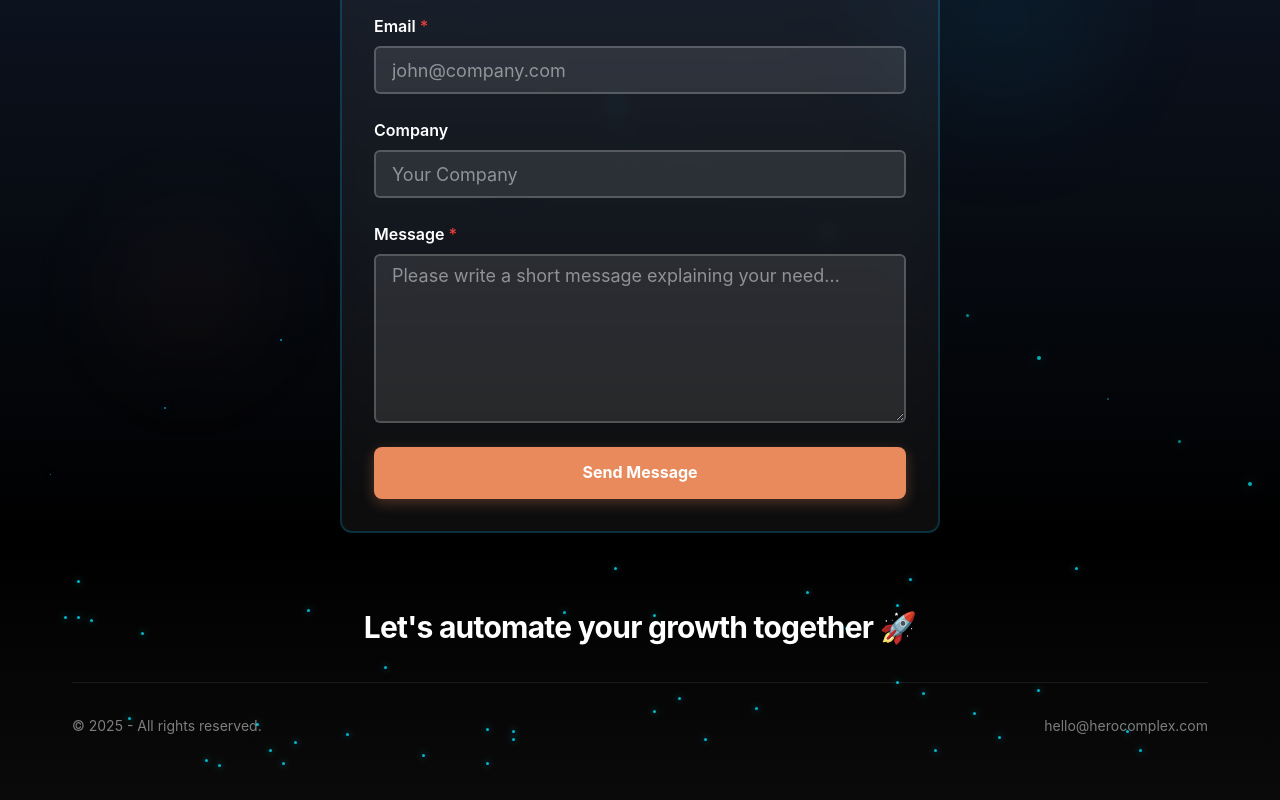
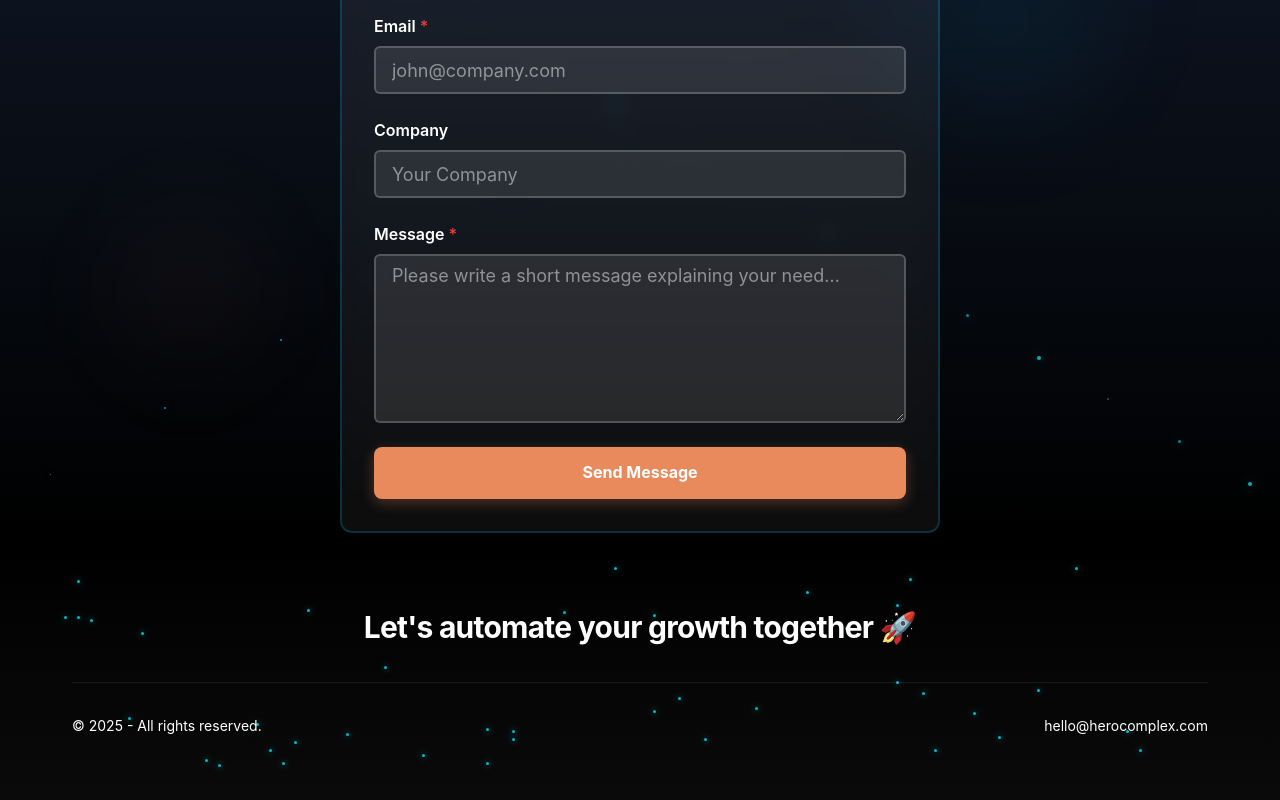
Before and after one commit to Gertti/BM, a React (Vite) app: page / in a window 1280 px wide. Shown: the part 3886-4686 px from the top of the page. Built offline with nearby package versions, Linux system fonts and the light colour scheme.

Commit message:
Updated footer
footer update on white contents

```diff
--- a/src/components/Footer.tsx
+++ b/src/components/Footer.tsx
@@ -77,12 +77,12 @@ const Footer = () => {
             direction={{ base: 'column', md: 'row' }}
             gap={{ base: 4, md: 0 }}
           >
-            <Text fontSize="sm" color="whiteAlpha.600">
+            <Text fontSize="sm" color="white">
               © {currentYear} - All rights reserved.
             </Text>
 
             <HStack spacing={6} display={{ base: 'none', md: 'flex' }}>
-              <Text fontSize="sm" color="whiteAlpha.600">
+              <Text fontSize="sm" color="white">
                 hello@herocomplex.com
               </Text>
             </HStack>
```
